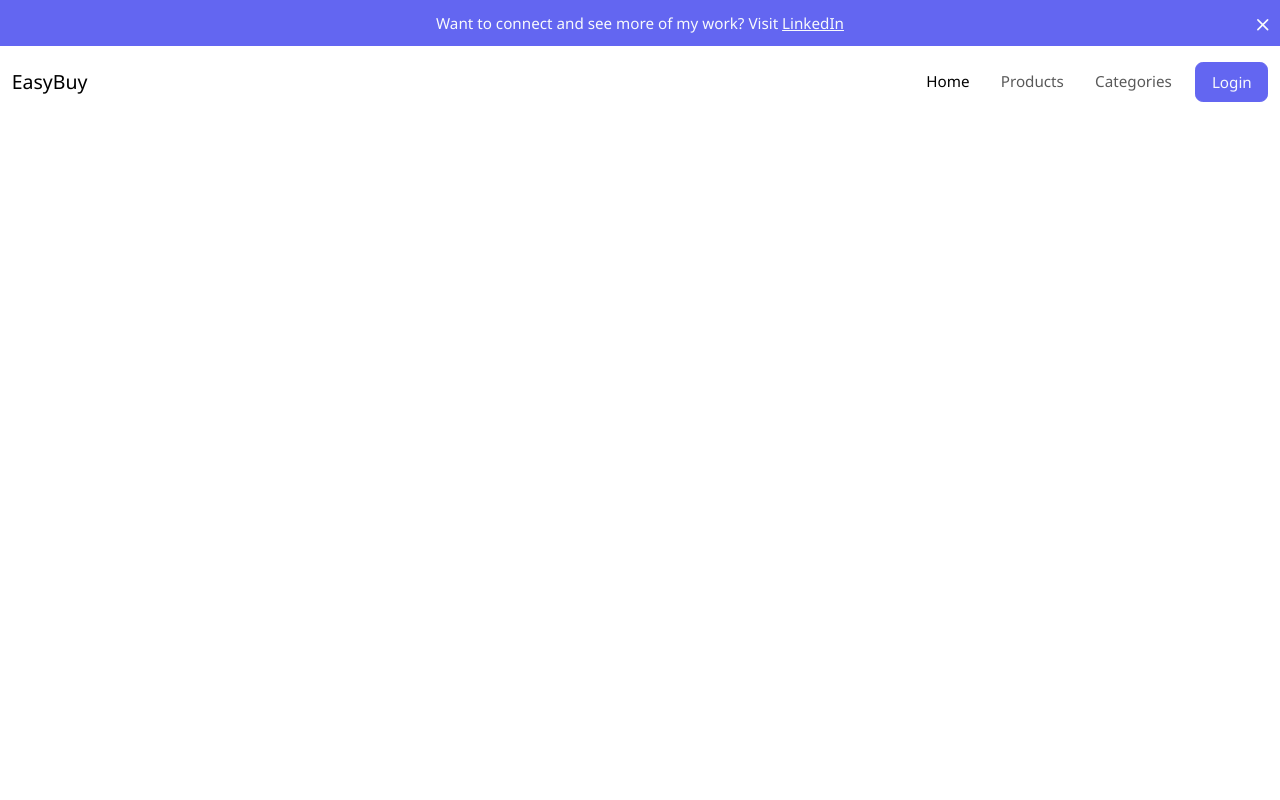
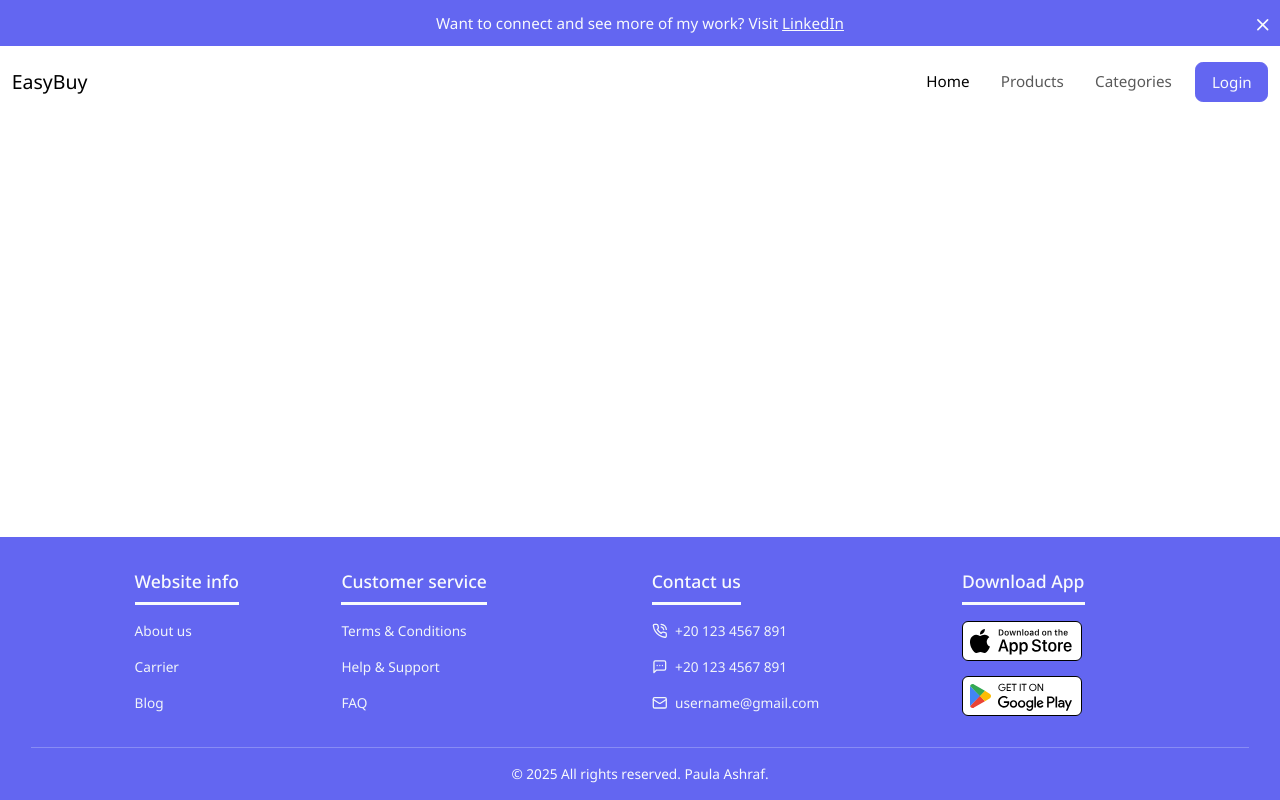
Before and after one commit to paula-a-pham/easy-buy-frontend, an Angular app: page / in a window 1280 px wide. Built offline with nearby package versions, Linux system fonts and the light colour scheme.

Commit message:
update user layout

```diff
--- a/src/app/layouts/user-layout/user-layout.component.css
+++ b/src/app/layouts/user-layout/user-layout.component.css
@@ -0,0 +1,28 @@
+.layout-container {
+  width: 100%;
+  height: 100vh;
+  display: flex;
+  flex-direction: column;
+  align-items: center;
+  overflow: hidden;
+}
+
+.layout-sub-container {
+  flex: 1;
+  display: flex;
+  flex-direction: column;
+  align-items: center;
+  overflow-x: hidden;
+  overflow-y: auto;
+}
+
+.layout-sub-container,
+.layout-navbar,
+.layout-content,
+.layout-footer {
+  width: 100%;
+}
+
+.layout-content {
+  flex: 1;
+}
--- a/src/app/layouts/user-layout/user-layout.component.html
+++ b/src/app/layouts/user-layout/user-layout.component.html
@@ -2,4 +2,10 @@
   <header class="layout-navbar">
     <app-navbar></app-navbar>
   </header>
+  <div class="layout-sub-container">
+    <section class="layout-content"></section>
+    <footer class="layout-footer">
+      <app-footer></app-footer>
+    </footer>
+  </div>
 </div>
--- a/src/app/layouts/user-layout/user-layout.component.ts
+++ b/src/app/layouts/user-layout/user-layout.component.ts
@@ -1,10 +1,11 @@
 import { Component } from '@angular/core';
 import { NavbarComponent } from "./components/navbar/navbar.component";
+import { FooterComponent } from "./components/footer/footer.component";
 
 @Component({
   selector: 'app-user-layout',
   standalone: true,
-  imports: [NavbarComponent],
+  imports: [NavbarComponent, FooterComponent],
   templateUrl: './user-layout.component.html',
   styleUrl: './user-layout.component.css'
 })
```
